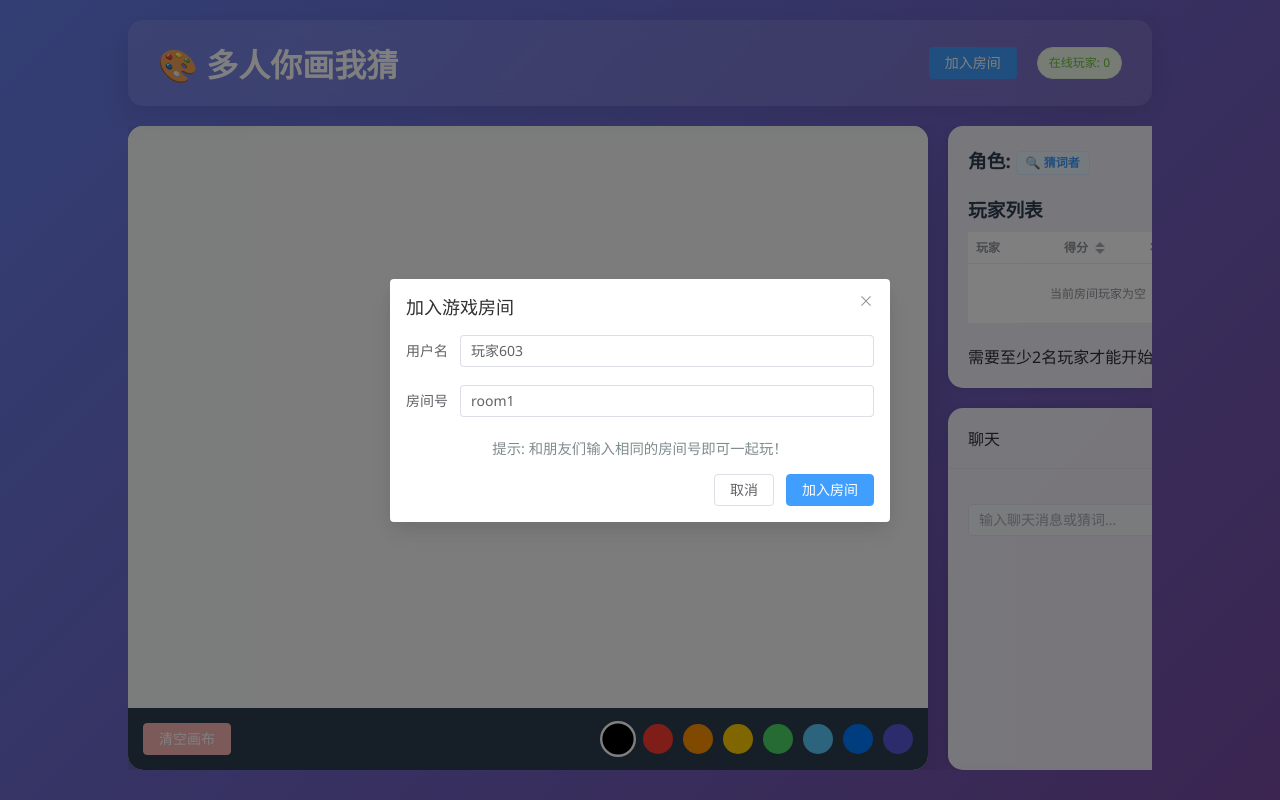
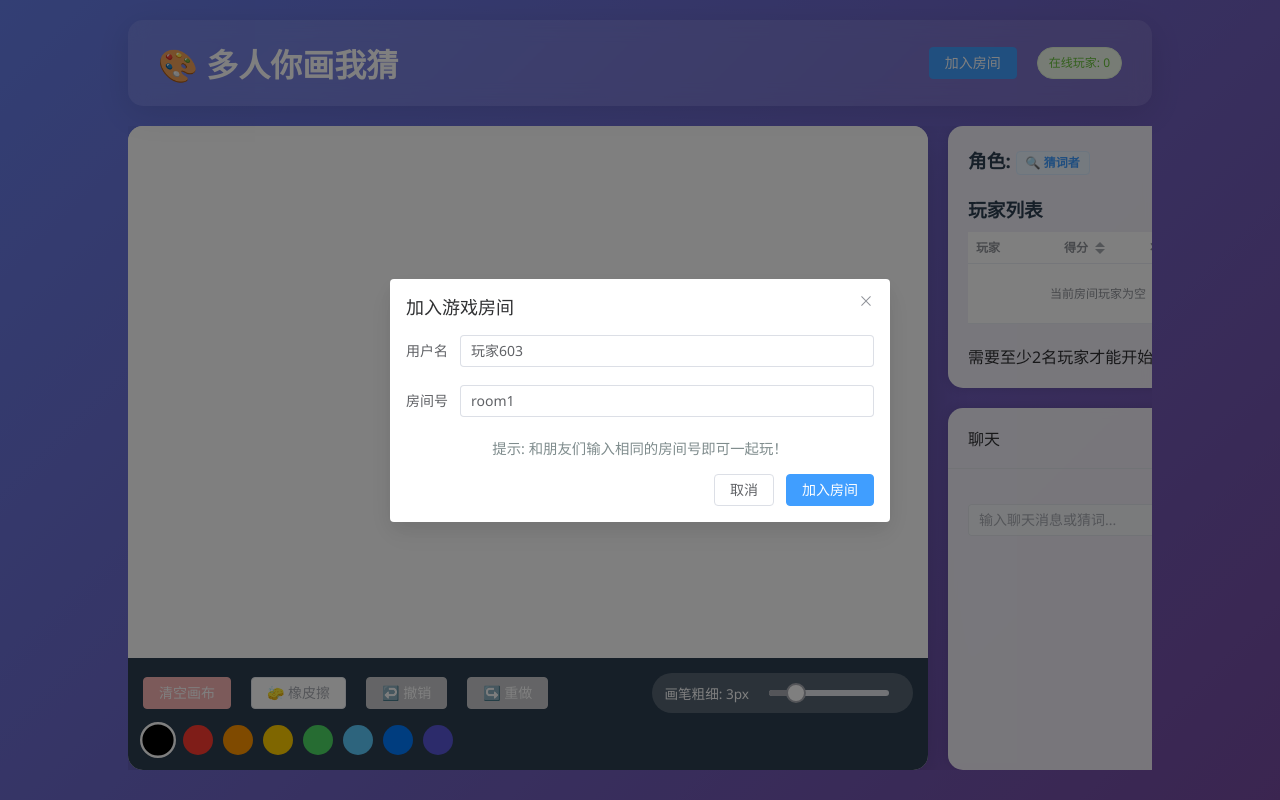
Before and after one commit to FFFV/Draw-Guess, a Vue app: page / in a window 1280 px wide. Built offline with nearby package versions, Linux system fonts and the light colour scheme.

Commit message:
feat:  支持画笔粗细调节、橡皮擦、撤销/重做

```diff
--- a/src/App.vue
+++ b/src/App.vue
@@ -31,15 +31,49 @@
             @mouseleave="stopDrawing"
           ></canvas>
           <div class="canvas-controls">
+            <div class="tool-buttons">
               <el-button type="danger" @click="clearCanvas" :disabled="!isDrawer">
                 清空画布
               </el-button>
+              <el-button
+                :type="eraserMode ? 'warning' : 'default'"
+                @click="toggleEraser"
+                :disabled="!isDrawer"
+                class="eraser-btn">
+                {{ eraserMode ? '✏️ 绘画' : '🧽 橡皮擦' }}
+              </el-button>
+              <el-button
+                type="info"
+                @click="undo"
+                :disabled="!isDrawer || !canUndo"
+                class="undo-btn">
+                ↩️ 撤销
+              </el-button>
+              <el-button
+                type="info"
+                @click="redo"
+                :disabled="!isDrawer || !canRedo"
+                class="redo-btn">
+                ↪️ 重做
+              </el-button>
+            </div>
+            <div class="brush-control">
+              <span class="brush-label">画笔粗细: {{ brushSize }}px</span>
+              <el-slider
+                v-model="brushSize"
+                :min="1"
+                :max="10"
+                :disabled="!isDrawer"
+                style="width: 120px; margin: 0 12px;"
+                @change="handleBrushSizeChange"
+              />
+            </div>
             <div class="color-picker">
               <div
                 v-for="color in colors"
                 :key="color"
                 :style="{ backgroundColor: color }"
-                :class="{ active: selectedColor === color }"
+                :class="{ active: selectedColor === color && !eraserMode }"
                 @click="selectColor(color)"
               ></div>
             </div>
@@ -185,6 +219,13 @@ const isDrawing = ref(false)
 const selectedColor = ref('#000000')
 const colors = ['#000000', '#ff3b30', '#ff9500', '#ffcc00', '#4cd964', '#5ac8fa', '#007aff', '#5856d6']
 
+// 画笔增强
+const brushSize = ref(3)          // 画笔粗细 1-10
+const eraserMode = ref(false)     // 擦除模式
+let originalColor = '#000000'     // 保存退出擦除前的颜色
+const canUndo = ref(false)        // 是否可撤销
+const canRedo = ref(false)        // 是否可重做
+
 // 当前画图数据
 const drawingData = ref({
   lines: [],
@@ -216,7 +257,7 @@ const joinRoom = () => {
     roomId.value = inputRoomId.value
   })
 
-  // 监听服务器事件（与之前相同，略）
+  // 监听服务器事件
   socket.value.on('roomInfo', (data) => {
     players.value = data.players
     role.value = data.players.find(p => p.id === socket.value.id)?.role || ''
@@ -227,6 +268,8 @@ const joinRoom = () => {
     maxRounds.value = data.maxRounds || 10
     timeLeft.value = data.timeLeft || 90
     redrawCanvas(data.drawingData)
+    // 重置撤销重做状态（由后端历史状态控制）
+    updateUndoRedoStatus(data)
   })
 
   socket.value.on('roomFull', (data) => {
@@ -245,8 +288,11 @@ const joinRoom = () => {
     players.value = data.players
   })
 
-  socket.value.on('drawingUpdate', (data) => {
-    handleDrawingUpdate(data)
+  // 全量画布更新（用于撤销/重做/同步）
+  socket.value.on('canvasUpdate', (data) => {
+    drawingData.value = data.drawingData
+    redrawCanvas(data.drawingData)
+    updateUndoRedoStatus(data)
   })
 
   socket.value.on('chatMessage', (msg) => {
@@ -272,6 +318,7 @@ const joinRoom = () => {
     maxRounds.value = data.maxRounds
     timeLeft.value = data.timeLeft
     guessedPlayers.value = []
+    updateUndoRedoStatus(data)
   })
 
   socket.value.on('newRound', (data) => {
@@ -284,6 +331,7 @@ const joinRoom = () => {
     guessedPlayers.value = []
     clearCanvas(false)
     redrawCanvas(data.drawingData)
+    updateUndoRedoStatus(data)
   })
 
   socket.value.on('timerUpdate', (data) => {
@@ -331,7 +379,6 @@ const joinRoom = () => {
   })
 
   socket.value.on('gameReset', (data) => {
-  // 更新房间数据
     players.value = data.players;
     roomId.value = data.roomId;
     currentRound.value = data.currentRound;
@@ -340,20 +387,16 @@ const joinRoom = () => {
     chatHistory.value = data.chatHistory;
     drawingData.value = data.drawingData;
 
-  // 重置游戏状态
     isGameStarted.value = false;
     isGameFinished.value = false;
-  role.value = '';          // 重置角色
-  currentWord.value = '';   // 清空当前词语
+    role.value = '';
+    currentWord.value = '';
     guessedPlayers.value = [];
 
-  // 重置画布并重绘
     clearCanvas(false);
     redrawCanvas(data.drawingData);
-
-  // 滚动聊天到底部
     scrollChatToBottom();
-
+    updateUndoRedoStatus(data);
   });
 }
 
@@ -367,10 +410,16 @@ const toggleReady = () => {
 // 画布初始化
 onMounted(() => {
   ctx.value = canvas.value.getContext('2d')
-  ctx.value.lineWidth = 3
+  ctx.value.lineWidth = brushSize.value
   ctx.value.lineCap = 'round'
   ctx.value.lineJoin = 'round'
 })
+
+// 获取当前实际使用的颜色（考虑橡皮擦模式）
+const getCurrentColor = () => {
+  if (eraserMode.value) return '#FFFFFF'
+  return selectedColor.value
+}
 
 // 开始绘制
 const startDrawing = (e) => {
@@ -385,6 +434,7 @@ const startDrawing = (e) => {
   isDrawing.value = true
   lastX.value = x
   lastY.value = y
+  strokeInProgress.value = true // 标记当前笔画开始
 
   if (socket.value) {
     socket.value.emit('draw', {
@@ -392,7 +442,8 @@ const startDrawing = (e) => {
       x,
       y,
       type: 'start',
-      color: selectedColor.value
+      color: getCurrentColor(),
+      lineWidth: brushSize.value
     })
   }
 }
@@ -413,8 +464,8 @@ const draw = (e) => {
     return
   }
 
-  ctx.value.strokeStyle = selectedColor.value
-  ctx.value.lineWidth = 3
+  ctx.value.strokeStyle = getCurrentColor()
+  ctx.value.lineWidth = brushSize.value
   ctx.value.beginPath()
   ctx.value.moveTo(lastX.value, lastY.value)
   ctx.value.lineTo(x, y)
@@ -426,7 +477,8 @@ const draw = (e) => {
       x,
       y,
       type: 'move',
-      color: selectedColor.value
+      color: getCurrentColor(),
+      lineWidth: brushSize.value
     })
   }
 
@@ -434,8 +486,13 @@ const draw = (e) => {
   lastY.value = y
 }
 
-// 停止绘制
+// 停止绘制，通知服务器保存历史状态
 const stopDrawing = () => {
+  if (isDrawing.value && isDrawer.value && strokeInProgress.value) {
+    // 只有真正有绘制动作时才发送结束信号
+    socket.value.emit('drawEnd', { roomId: roomId.value })
+    strokeInProgress.value = false
+  }
   isDrawing.value = false
   lastX.value = null
   lastY.value = null
@@ -445,46 +502,69 @@ const stopDrawing = () => {
 const clearCanvas = (emitEvent = true) => {
   ctx.value.clearRect(0, 0, canvas.value.width, canvas.value.height)
   if (emitEvent && socket.value && isDrawer.value) {
-    socket.value.emit('draw', {
-      roomId: roomId.value,
-      type: 'clear'
-    })
+    socket.value.emit('drawClear', { roomId: roomId.value })
   }
 }
 
-// 选择颜色
+// 选择颜色，退出橡皮擦模式
 const selectColor = (color) => {
+  eraserMode.value = false
   selectedColor.value = color
 }
 
-// 处理远程绘制更新
-const handleDrawingUpdate = (data) => {
-  ctx.value.lineWidth = 3
-  ctx.value.lineCap = 'round'
-  ctx.value.lineJoin = 'round'
-
-  if (data.type === 'start') {
-    ctx.value.strokeStyle = data.color
-    ctx.value.beginPath()
-    ctx.value.moveTo(data.x, data.y)
-  } else if (data.type === 'move') {
-    ctx.value.lineTo(data.x, data.y)
-    ctx.value.stroke()
-  } else if (data.type === 'clear') {
-    ctx.value.clearRect(0, 0, canvas.value.width, canvas.value.height)
+// 切换橡皮擦模式
+const toggleEraser = () => {
+  if (!isDrawer.value) return
+  if (eraserMode.value) {
+    // 退出擦除，恢复原色
+    eraserMode.value = false
+    selectedColor.value = originalColor
+  } else {
+    // 进入擦除，保存当前颜色
+    originalColor = selectedColor.value
+    eraserMode.value = true
   }
 }
 
-// 重新绘制画布
+// 粗细变化
+const handleBrushSizeChange = (value) => {
+  ctx.value.lineWidth = value
+}
+
+// 撤销
+const undo = () => {
+  if (!isDrawer.value || !socket.value) return
+  socket.value.emit('undo', { roomId: roomId.value })
+}
+
+// 重做
+const redo = () => {
+  if (!isDrawer.value || !socket.value) return
+  socket.value.emit('redo', { roomId: roomId.value })
+}
+
+// 更新撤销/重做按钮状态（根据后端返回的可用性）
+const updateUndoRedoStatus = (data) => {
+  canUndo.value = data.canUndo || false
+  canRedo.value = data.canRedo || false
+}
+
+// 处理远程绘制更新（全量）
+const handleDrawingUpdate = (data) => {
+  redrawCanvas(data.drawingData)
+}
+
+// 重新绘制画布（全量）
 const redrawCanvas = (data) => {
+  if (!ctx.value) return
   ctx.value.clearRect(0, 0, canvas.value.width, canvas.value.height)
-  ctx.value.lineWidth = 3
   ctx.value.lineCap = 'round'
   ctx.value.lineJoin = 'round'
 
   data.lines.forEach(line => {
-    if (line.points.length > 0) {
+    if (line.points && line.points.length > 0) {
       ctx.value.strokeStyle = line.color || '#000000'
+      ctx.value.lineWidth = line.lineWidth || 3
       ctx.value.beginPath()
       ctx.value.moveTo(line.points[0].x, line.points[0].y)
       for (let i = 1; i < line.points.length; i++) {
@@ -519,9 +599,10 @@ const scrollChatToBottom = () => {
 // 监听聊天历史变化
 watch(chatHistory, scrollChatToBottom, { deep: true })
 
-// 最后位置记录
+// 最后位置记录及笔画标记
 const lastX = ref(null)
 const lastY = ref(null)
+const strokeInProgress = ref(false)
 
 // 清理
 onUnmounted(() => {
@@ -532,7 +613,65 @@ onUnmounted(() => {
 </script>
 
 <style scoped>
-/* 保留原有样式，可根据需要微调 */
+/* 原有样式保持不变，新增工具按钮样式 */
+.canvas-controls {
+  background: #2c3e50;
+  padding: 15px;
+  display: flex;
+  justify-content: space-between;
+  align-items: center;
+  flex-wrap: wrap;
+  gap: 12px;
+}
+
+.tool-buttons {
+  display: flex;
+  gap: 8px;
+  align-items: center;
+}
+
+.brush-control {
+  display: flex;
+  align-items: center;
+  background: rgba(255,255,255,0.2);
+  padding: 4px 12px;
+  border-radius: 20px;
+}
+
+.brush-label {
+  color: white;
+  font-size: 0.85rem;
+  margin-right: 8px;
+}
+
+.eraser-btn, .undo-btn, .redo-btn {
+  transition: all 0.2s;
+}
+
+.color-picker {
+  display: flex;
+  gap: 10px;
+}
+
+.color-picker div {
+  width: 30px;
+  height: 30px;
+  border-radius: 50%;
+  cursor: pointer;
+  border: 2px solid transparent;
+  transition: transform 0.2s;
+}
+
+.color-picker div:hover {
+  transform: scale(1.2);
+}
+
+.color-picker div.active {
+  border-color: white;
+  transform: scale(1.2);
+}
+
+/* 其余原有样式保持不变... */
 .game-container {
   max-width: 80vw;
   margin: 0 auto;
@@ -627,42 +766,11 @@ onUnmounted(() => {
 canvas {
   flex: 1;
   cursor: crosshair;
-  background: #f8f9fa;
+background: #ffffff;
 }
 
-.canvas-controls {
-  background: #2c3e50;
-  padding: 15px;
-  display: flex;
-  justify-content: space-between;
-  align-items: center;
-}
-
-.color-picker {
-  display: flex;
-  gap: 10px;
-}
-
-.color-picker div {
-  width: 30px;
-  height: 30px;
-  border-radius: 50%;
-  cursor: pointer;
-  border: 2px solid transparent;
-  transition: transform 0.2s;
-}
-
-.color-picker div:hover {
-  transform: scale(1.2);
-}
-
-.color-picker div.active {
-  border-color: white;
-  transform: scale(1.2);
-}
-
-
-.game-info-card {background: rgba(255, 255, 255, 0.9);
+.game-info-card {
+  background: rgba(255, 255, 255, 0.9);
   backdrop-filter: blur(5px);
   border-radius: 15px;
   border: none;
@@ -671,7 +779,8 @@ canvas {
   max-height: 100%;
 }
 
-.chat-card {background: rgba(255, 255, 255, 0.9);
+.chat-card {
+  background: rgba(255, 255, 255, 0.9);
   backdrop-filter: blur(5px);
   border-radius: 15px;
   border: none;
@@ -679,7 +788,7 @@ canvas {
   flex: 1;
   display: flex;
   flex-direction: column;
-  overflow: hidden; /* 防止内容溢出影响flex计算 */
+  overflow: hidden;
 }
 
 .role-info h3 {
```
Also changed, not shown: 1 other file (tests, documents, lock files or other folders). Lines whose indentation alone changed are shown as unchanged.
